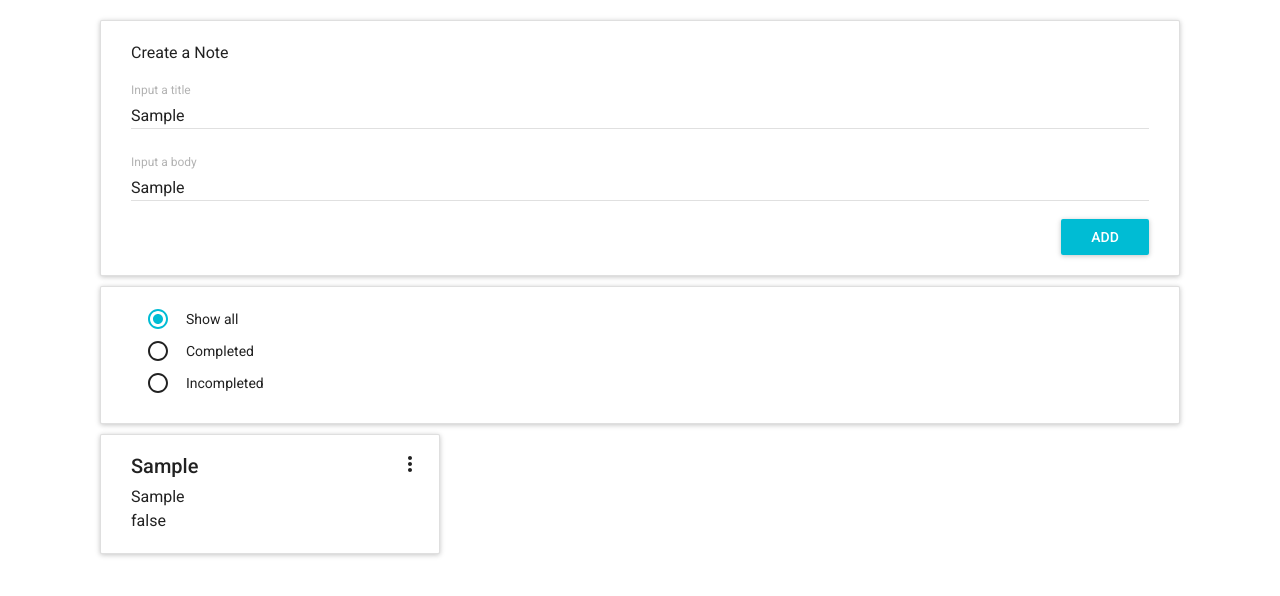
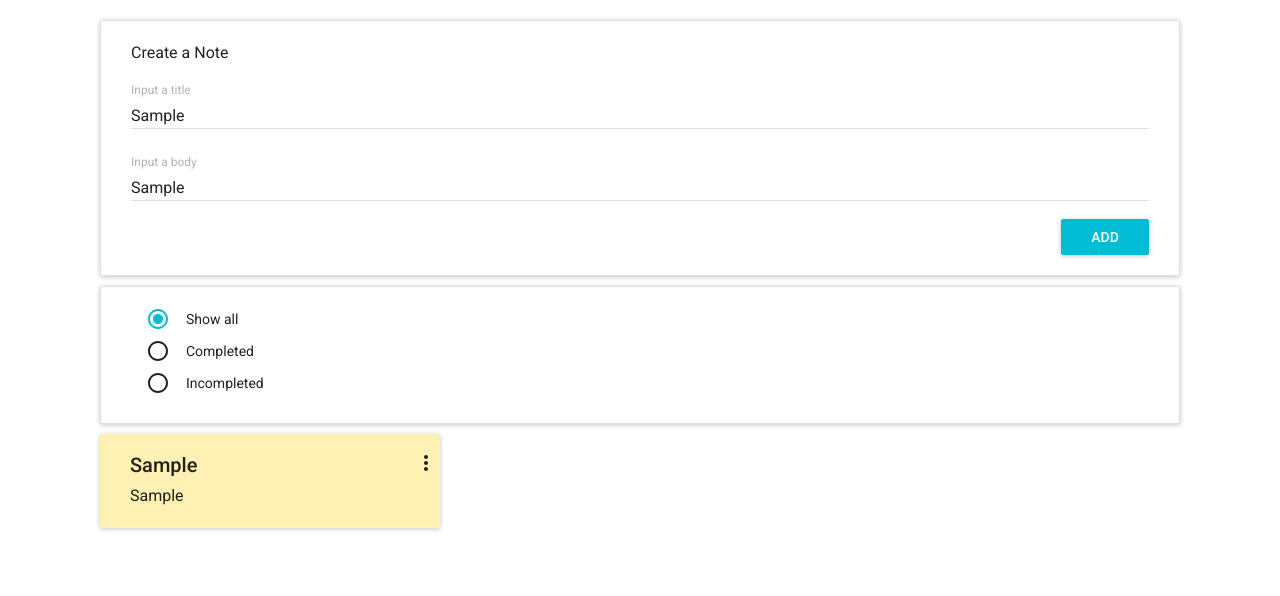
Before and after one commit to bas00445/N-Player, a React app: page / in a window 1280 px wide. Both pictures are taken after typing "Sample", "Sample" into the empty fields and a click on the button "ADD". Shown: the top 596 px of the page. Built offline with nearby package versions, Linux system fonts and the light colour scheme.

Commit message:
Change note item background color according to its type.

```diff
--- a/src/components/note-item/note-item.css
+++ b/src/components/note-item/note-item.css
@@ -1,7 +1,6 @@
-.note-title {
+.note-title, .note-body {
   overflow-wrap: break-word;
   overflow: hidden;
-
   width:95%;
 }
 
@@ -10,3 +9,23 @@
   right: 5px;
   top: 5px;
 }
+
+.complete-todo {
+  background-color: #b3ffd9 !important;
+}
+
+.inComplete-todo {
+  background-color: #fff0b3 !important;
+}
+
+
+@keyframes fade-in {
+  from {opacity: 0};
+  to {opacity: 1};
+}
+
+.custom-card {
+  padding: 20px 30px !important;
+  margin-bottom: 10px !important;
+  animation: fade-in 1s;
+}
--- a/src/components/note-item/note-item.js
+++ b/src/components/note-item/note-item.js
@@ -19,7 +19,7 @@ class NoteItem extends Component {
   render() {
     return (
       <div className="col-12 col-sm-12 col-md-6 col-lg-4">
-        <Card className="card">
+        <Card className={"custom-card " + (this.props.note.complete == true ? 'complete-todo': 'inComplete-todo')}>
 
           <h5 className="note-title">{this.props.note.title}</h5>
           <IconMenu className="note-menu"
@@ -31,8 +31,8 @@ class NoteItem extends Component {
             <MenuItem primaryText="Delete" onClick={() => { this.props.onDelete() }} />
           </IconMenu>
 
-          <div>{this.props.note.body}</div>
-          <div>{this.props.note.complete.toString()}</div>
+          <div class="note-body">{this.props.note.body}</div>
+          {/* <div>{this.props.note.complete.toString()}</div> */}
         </Card>
       </div>
     );
--- a/src/containers/note-list/note-list.js
+++ b/src/containers/note-list/note-list.js
@@ -20,14 +20,35 @@ class NoteList extends Component {
   }
 
   renderNotes() {
+    if (this.props.filter == 'all') {
       return this.props.notes.map((note) => {
-
         return (
           <NoteItem note={note} key={note.id}
             onCheckout={() => { this.props.checkoutNote(note.id) }}
             onDelete={() => { this.props.deleteNote(note) }} />
         );
       })
+    } else if (this.props.filter == 'completed') {
+      return this.props.notes.map((note) => {
+        if (note.complete == true) {
+          return (
+            <NoteItem note={note} key={note.id}
+              onCheckout={() => { this.props.checkoutNote(note.id) }}
+              onDelete={() => { this.props.deleteNote(note) }} />
+          );
+        }
+      })
+    } else if (this.props.filter == 'inCompleted') {
+      return this.props.notes.map((note) => {
+        if (note.complete == false) {
+          return (
+            <NoteItem note={note} key={note.id}
+              onCheckout={() => { this.props.checkoutNote(note.id) }}
+              onDelete={() => { this.props.deleteNote(note) }} />
+          );
+        }
+      })
+    }
   }
 
   render() {
@@ -43,7 +64,8 @@ class NoteList extends Component {
 
 function mapStateToProps(state) {
   return {
-    notes: state.notes
+    notes: state.notes,
+    filter: state.filter,
   }
 }
 
```
Lines whose indentation alone changed are shown as unchanged.
